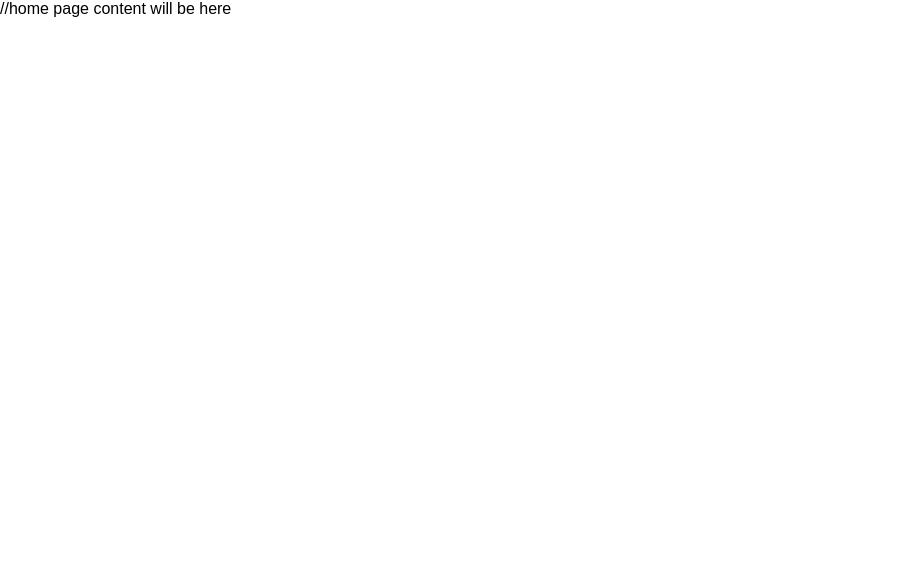
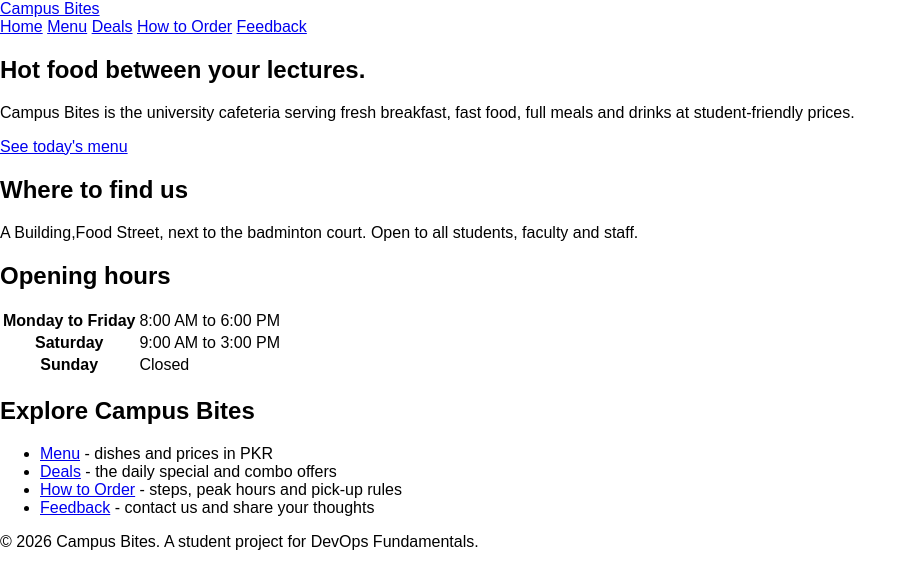
Before and after one commit to batkk007/campus-cafeteria, a plain HTML site: page src/index.html in a window 1280 px wide. Shown: the whole page, without its empty margins (0-917 px from the left). Drawn offline with Linux system fonts and the light colour scheme.

Commit message:
feat(home): add hero, info cards and navigation links

```diff
--- a/src/index.html
+++ b/src/index.html
@@ -3,10 +3,59 @@
 <head>
   <meta charset="UTF-8">
   <meta name="viewport" content="width=device-width, initial-scale=1.0">
-  <title>Campus Bites-home</title>
+  <title>Campus Bites - Home</title>
   <link rel="stylesheet" href="../styles/style.css">
 </head>
-<body>
-  //home page content will be here
+<body class="home-body">
+
+  <header class="home-header">
+    <a class="home-brand" href="index.html">Campus Bites</a>
+    <nav class="home-nav" aria-label="Main navigation">
+      <a href="index.html" aria-current="page">Home</a>
+      <a href="menu.html">Menu</a>
+      <a href="deals.html">Deals</a>
+      <a href="order.html">How to Order</a>
+      <a href="feedback.html">Feedback</a>
+    </nav>
+  </header>
+
+  <main>
+    <section class="home-hero">
+      <h1>Hot food between your lectures.</h1>
+      <p>Campus Bites is the university cafeteria serving fresh breakfast, fast food, full meals and drinks at student-friendly prices.</p>
+      <a class="home-button" href="menu.html">See today's menu</a>
+    </section>
+
+    <section class="home-info">
+      <article class="home-card">
+        <h2>Where to find us</h2>
+        <p>A Building,Food Street, next to the badminton court. Open to all students, faculty and staff.</p>
+      </article>
+
+      <article class="home-card">
+        <h2>Opening hours</h2>
+        <table class="home-hours">
+          <tr><th scope="row">Monday to Friday</th><td>8:00 AM to 6:00 PM</td></tr>
+          <tr><th scope="row">Saturday</th><td>9:00 AM to 3:00 PM</td></tr>
+          <tr><th scope="row">Sunday</th><td>Closed</td></tr>
+        </table>
+      </article>
+    </section>
+
+    <section class="home-links">
+      <h2>Explore Campus Bites</h2>
+      <ul>
+        <li><a href="menu.html">Menu</a> - dishes and prices in PKR</li>
+        <li><a href="deals.html">Deals</a> - the daily special and combo offers</li>
+        <li><a href="order.html">How to Order</a> - steps, peak hours and pick-up rules</li>
+        <li><a href="feedback.html">Feedback</a> - contact us and share your thoughts</li>
+      </ul>
+    </section>
+  </main>
+
+  <footer class="home-footer">
+    <p>&copy; 2026 Campus Bites. A student project for DevOps Fundamentals.</p>
+  </footer>
+
 </body>
 </html>
```
